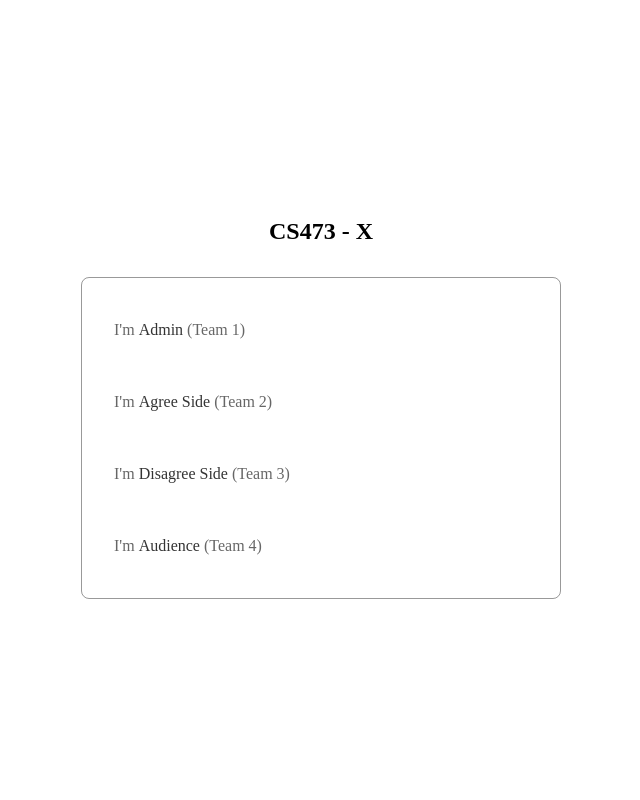
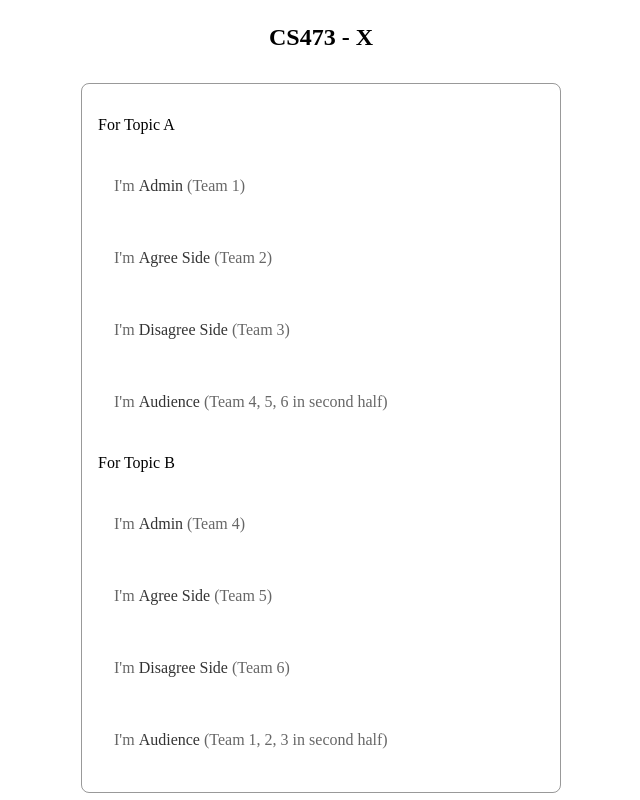
Before and after one commit to Gabul99/CS473-x, a React (Create React App) app: page / in a window 1280 px wide. Shown: the top 800 px of the page, without its empty margins (319-959 px from the left). Built offline with nearby package versions, Linux system fonts and the light colour scheme; a web font is replaced by a local one.

Commit message:
Topic A, B 분리

```diff
--- a/src/component/AdminFeedItem.tsx
+++ b/src/component/AdminFeedItem.tsx
@@ -4,6 +4,8 @@ import styled from "styled-components";
 import Colors from "../style/Colors";
 import {ReactComponent as FillHeart} from "../icon/heart-solid.svg";
 import axios from "axios";
+import {userAtom} from "../store/UserAtom";
+import {useRecoilValue} from "recoil";
 
 const Container = styled.div`
   width: 100%;
@@ -73,10 +75,11 @@ interface Props {
 }
 
 const AdminFeedItem = ({ feed, refresh }: Props) => {
+  const user = useRecoilValue(userAtom);
 
   const handleDelete = () => {
     if (window.confirm('Do you really want to delete this feed?')) {
-      axios.put(`https://cs473-test-b04585b2b629.herokuapp.com/feed/delete`, { feedId: feed.id })
+      axios.put(`https://cs473-test-b04585b2b629.herokuapp.com/feed/delete`, { type: user?.type ?? 'A', feedId: feed.id })
       // axios.put(`http://localhost:8080/feed/delete`, { feedId: feed.id })
         .then(() => {
           refresh()
--- a/src/component/FeedItem.tsx
+++ b/src/component/FeedItem.tsx
@@ -84,6 +84,7 @@ const FeedItem = ({ feed }: Props) => {
     setLiked(value)
     axios.post(`https://cs473-test-b04585b2b629.herokuapp.com/feed/like`, {
     // axios.post(`http://localhost:8080/feed/like`, {
+      type: user?.type ?? 'A',
       nickname: user?.nickname ?? '',
       feedId: feed.id
     })
--- a/src/data/User.ts
+++ b/src/data/User.ts
@@ -1,6 +1,7 @@
 import UserType from "./UserEnum";
 
 export interface User {
+  type: 'A' | 'B';
   nickname: string;
   userType: UserType;
 }
--- a/src/pages/AdminPage.tsx
+++ b/src/pages/AdminPage.tsx
@@ -72,7 +72,7 @@ const AdminPage = () => {
 
   const loadFeeds = () => {
     setRefreshing(true);
-    axios.get<Feed[]>(`https://cs473-test-b04585b2b629.herokuapp.com/feed?nickname=${user?.nickname ?? ''}`)
+    axios.get<Feed[]>(`https://cs473-test-b04585b2b629.herokuapp.com/feed?user=${user?.type ?? 'A'}&nickname=${user?.nickname ?? ''}`)
     // axios.get<Feed[]>(`http://localhost:8080/feed?nickname=${user?.nickname ?? ''}`)
       .then(res => {
         setFeeds(res.data);
--- a/src/pages/FeedPage.tsx
+++ b/src/pages/FeedPage.tsx
@@ -74,7 +74,7 @@ const FeedPage = () => {
 
   const loadFeeds = () => {
     setRefreshing(true);
-    axios.get<Feed[]>(`https://cs473-test-b04585b2b629.herokuapp.com/feed?nickname=${user?.nickname ?? ''}`)
+    axios.get<Feed[]>(`https://cs473-test-b04585b2b629.herokuapp.com/feed?type=${user?.type ?? 'A'}&nickname=${user?.nickname ?? ''}`)
     // axios.get<Feed[]>(`http://localhost:8080/feed?nickname=${user?.nickname ?? ''}`)
       .then(res => {
         setFeeds(res.data);
@@ -91,6 +91,7 @@ const FeedPage = () => {
   const uploadFeed = (content: string, isFake: boolean, completion: () => void) => {
     axios.post(`https://cs473-test-b04585b2b629.herokuapp.com/feed`, {
     // axios.post(`http://localhost:8080/feed`, {
+      type: user?.type ?? 'A',
       nickname: user?.nickname ?? '',
       content,
       isFake,
--- a/src/pages/LoginPage.tsx
+++ b/src/pages/LoginPage.tsx
@@ -14,6 +14,7 @@ const Container = styled.div`
   justify-content: center;
   flex-direction: column;
   gap: 16px;
+  overflow-y: auto;
 
   .title {
     font-size: 24px;
@@ -33,6 +34,11 @@ const CenterArea = styled.div`
 `;
 
 const NicknameInput = styled.input``;
+
+const InputAlertText = styled.p`
+  font-size: 12px;
+  margin-bottom: -8px;
+`;
 
 const NextButton = styled.button`
   all: unset;
@@ -78,6 +84,7 @@ const ItemContainer = styled.div`
 `;
 
 const LoginPage = () => {
+  const [topicType, setTopicType] = useState<'A' | 'B' | null>(null);
   const [userType, setUserType] = useState<UserType | undefined>();
   const [nickname, setNickname] = useState<string>('');
   const setUserInfo = useSetRecoilState(userAtom);
@@ -88,6 +95,7 @@ const LoginPage = () => {
       return;
     }
     setUserInfo({
+      type: 'A',
       nickname: nickname,
       userType: userType
     })
@@ -97,13 +105,45 @@ const LoginPage = () => {
     <Container>
       <h1 className={'title'}>CS473 - X</h1>
       <CenterArea>
-        <Item className={userType === 'ADMIN' ? 'selected' : ''} name={'Admin'} teamNum={1} onClick={() => setUserType(UserType.ADMIN)} />
-        <Item className={userType === 'AGREE' ? 'selected' : ''} name={'Agree Side'} teamNum={2} onClick={() => setUserType(UserType.AGREE)} />
-        <Item className={userType === 'DISAGREE' ? 'selected' : ''} name={'Disagree Side'} teamNum={3} onClick={() => setUserType(UserType.DISAGREE)} />
-        <Item className={userType === 'AUDIENCE' ? 'selected' : ''} name={'Audience'} teamNum={4} onClick={() => setUserType(UserType.AUDIENCE)} />
+        <p>For Topic A</p>
+        <Item className={topicType === 'A' && userType === 'ADMIN' ? 'selected' : ''} name={'Admin'} teamNum={'1'} onClick={() => {
+          setTopicType('A');
+          setUserType(UserType.ADMIN)
+        }} />
+        <Item className={topicType === 'A' && userType === 'AGREE' ? 'selected' : ''} name={'Agree Side'} teamNum={'2'} onClick={() => {
+          setTopicType('A');
+          setUserType(UserType.AGREE)
+        }} />
+        <Item className={topicType === 'A' && userType === 'DISAGREE' ? 'selected' : ''} name={'Disagree Side'} teamNum={'3'} onClick={() => {
+          setTopicType('A');
+          setUserType(UserType.DISAGREE)
+        }} />
+        <Item className={topicType === 'A' && userType === 'AUDIENCE' ? 'selected' : ''} name={'Audience'} teamNum={'4, 5, 6 in second half'} onClick={() => {
+          setTopicType('A');
+          setUserType(UserType.AUDIENCE)
+        }} />
+        <p>For Topic B</p>
+        <Item className={topicType === 'B' && userType === 'ADMIN' ? 'selected' : ''} name={'Admin'} teamNum={'4'} onClick={() => {
+          setTopicType('B');
+          setUserType(UserType.ADMIN)
+        }} />
+        <Item className={topicType === 'B' && userType === 'AGREE' ? 'selected' : ''} name={'Agree Side'} teamNum={'5'} onClick={() => {
+          setTopicType('B');
+          setUserType(UserType.AGREE)
+        }} />
+        <Item className={topicType === 'B' && userType === 'DISAGREE' ? 'selected' : ''} name={'Disagree Side'} teamNum={'6'} onClick={() => {
+          setTopicType('B');
+          setUserType(UserType.DISAGREE)
+        }} />
+        <Item className={topicType === 'B' && userType === 'AUDIENCE' ? 'selected' : ''} name={'Audience'} teamNum={'1, 2, 3 in second half'} onClick={() => {
+          setTopicType('B');
+          setUserType(UserType.AUDIENCE)
+        }} />
+
       </CenterArea>
       {userType !== undefined &&
           <>
+            <InputAlertText>Please type your 'unique' nickname! This system identify users by nickname.</InputAlertText>
         <NicknameInput value={nickname} onChange={e => setNickname(e.target.value)} placeholder={'type your nickname'} />
             <NextButton onClick={onEnter}>
               Enter
@@ -117,7 +157,7 @@ const LoginPage = () => {
 interface ItemProps {
   className: string;
   name: string;
-  teamNum: number;
+  teamNum: string;
   onClick: () => void;
 }
 
```
